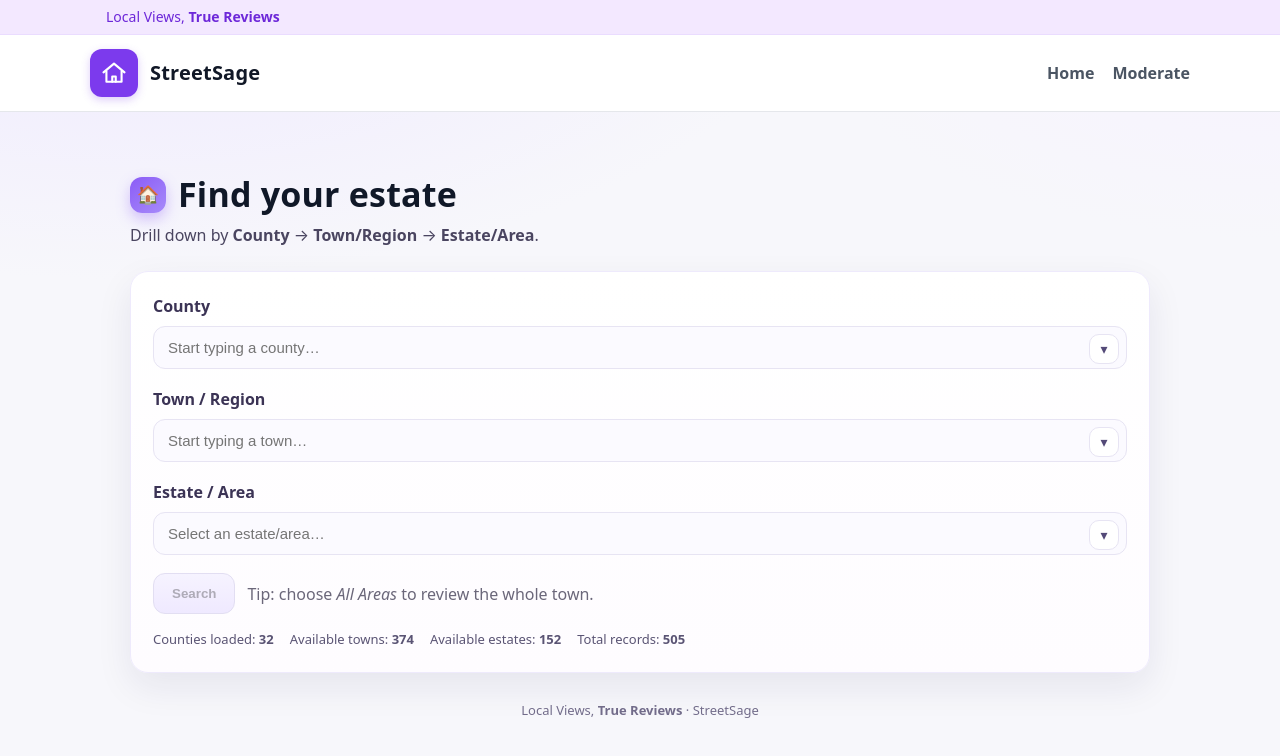
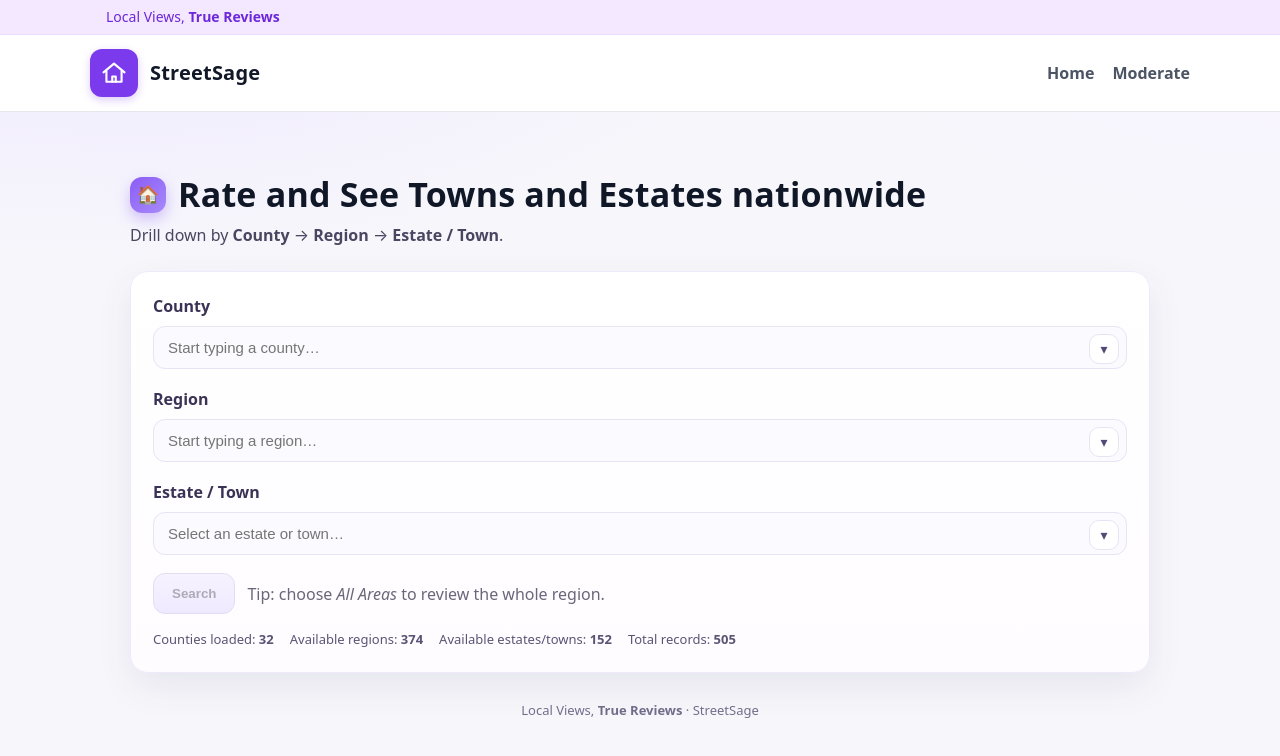
Before and after one commit to seamusk84/reviewer, a Next.js app: page / in a window 1280 px wide. Shown: the top 756 px of the page. Built offline with nearby package versions, Linux system fonts and the light colour scheme.

Commit message:
Update index.tsx

```diff
--- a/pages/index.tsx
+++ b/pages/index.tsx
@@ -233,7 +233,7 @@ export default function Home() {
   const [error, setError] = useState<string | null>(null);
 
   const [county, setCounty] = useState("");
-  const [town, setTown] = useState("");
+  const [region, setRegion] = useState(""); // renamed (was town)
   const [estate, setEstate] = useState("");
 
   useEffect(() => {
@@ -260,7 +260,7 @@ export default function Home() {
         const mapped: Row[] = raw
           .map((r) => {
             const c = pick(r, COUNTY_COLS) || "";
-            const t = pick(r, TOWN_COLS) || "";
+            const t = pick(r, TOWN_COLS) || "";      // we still read “town/settlement” from CSV
             const e = pick(r, ESTATE_COLS);
             return { county: c, town: t, estate: e };
           })
@@ -288,16 +288,15 @@ export default function Home() {
     };
   }, []);
 
+  // Derived option lists
   const counties = useMemo(
     () => Array.from(new Set(rows.map((r) => r.county))).sort(),
     [rows]
   );
-  const towns = useMemo(
+  const regions = useMemo(
     () =>
       Array.from(
-        new Set(
-          rows.filter((r) => !county || r.county === county).map((r) => r.town)
-        )
+        new Set(rows.filter((r) => !county || r.county === county).map((r) => r.town))
       ).sort(),
     [rows, county]
   );
@@ -306,20 +305,20 @@ export default function Home() {
       Array.from(
         new Set(
           rows
-            .filter((r) => (!county || r.county === county) && (!town || r.town === town))
+            .filter((r) => (!county || r.county === county) && (!region || r.town === region))
             .map((r) => r.estate)
             .filter(Boolean) as string[]
         )
       ).sort(),
-    [rows, county, town]
+    [rows, county, region]
   );
 
   const stats = useMemo(() => {
-    const townCount = towns.length;
+    const regionCount = regions.length;
     const estateCount = estates.length;
     const totalRows = rows.length;
-    return { townCount, estateCount, totalRows };
-  }, [towns.length, estates.length, rows.length]);
+    return { regionCount, estateCount, totalRows };
+  }, [regions.length, estates.length, rows.length]);
 
   return (
     <>
@@ -359,10 +358,12 @@ export default function Home() {
             >
               🏠
             </div>
-            <h1 style={{ fontSize: 34, lineHeight: 1.2, margin: 0, letterSpacing: 0.2 }}>Find your estate</h1>
+            <h1 style={{ fontSize: 34, lineHeight: 1.2, margin: 0, letterSpacing: 0.2 }}>
+              Rate and See Towns and Estates nationwide
+            </h1>
           </div>
           <p style={{ color: "#4a4560", margin: 0 }}>
-            Drill down by <strong>County</strong> → <strong>Town/Region</strong> → <strong>Estate/Area</strong>.
+            Drill down by <strong>County</strong> → <strong>Region</strong> → <strong>Estate / Town</strong>.
           </p>
         </section>
 
@@ -381,7 +382,7 @@ export default function Home() {
             <p style={{ color: "crimson", margin: 0 }}>
               {error}
               <br />
-              <small>Ensure a CSV with county/town (and optionally estate) exists under <code>/public/data</code>.</small>
+              <small>Ensure a CSV with county/region (town/settlement) and optionally estate exists under <code>/public/data</code>.</small>
             </p>
           )}
 
@@ -400,29 +401,29 @@ export default function Home() {
                   value={county}
                   onChange={(val) => {
                     setCounty(val);
-                    setTown("");
+                    setRegion("");
                     setEstate("");
                   }}
                   placeholder="Start typing a county…"
                 />
                 <FilterSelect
-                  label="Town / Region"
-                  options={towns}
-                  value={town}
+                  label="Region"
+                  options={regions}
+                  value={region}
                   onChange={(val) => {
-                    setTown(val);
+                    setRegion(val);
                     setEstate("");
                   }}
-                  placeholder="Start typing a town…"
+                  placeholder="Start typing a region…"
                   disabled={!county}
                 />
                 <FilterSelect
-                  label="Estate / Area"
+                  label="Estate / Town"
                   options={estates}
                   value={estate}
                   onChange={setEstate}
-                  placeholder="Select an estate/area…"
-                  disabled={!town}
+                  placeholder="Select an estate or town…"
+                  disabled={!region}
                 />
               </div>
 
@@ -441,7 +442,7 @@ export default function Home() {
                   onClick={() => {
                     // Hook up to your navigation/search later
                     alert(
-                      `Search:\nCounty: ${county || "(any)"}\nTown: ${town || "(any)"}\nEstate: ${estate || "(any)"}`
+                      `Search:\nCounty: ${county || "(any)"}\nRegion: ${region || "(any)"}\nEstate/Town: ${estate || "(any)"}`
                     );
                   }}
                   disabled={!county}
@@ -449,7 +450,7 @@ export default function Home() {
                   Search
                 </button>
                 <span style={{ color: "#6b677a" }}>
-                  Tip: choose <em>All Areas</em> to review the whole town.
+                  Tip: choose <em>All Areas</em> to review the whole region.
                 </span>
               </div>
 
@@ -465,8 +466,8 @@ export default function Home() {
                 }}
               >
                 <span>Counties loaded: <strong>{counties.length}</strong></span>
-                <span>Available towns: <strong>{stats.townCount}</strong></span>
-                <span>Available estates: <strong>{stats.estateCount}</strong></span>
+                <span>Available regions: <strong>{stats.regionCount}</strong></span>
+                <span>Available estates/towns: <strong>{stats.estateCount}</strong></span>
                 <span>Total records: <strong>{stats.totalRows}</strong></span>
               </div>
             </>
```
